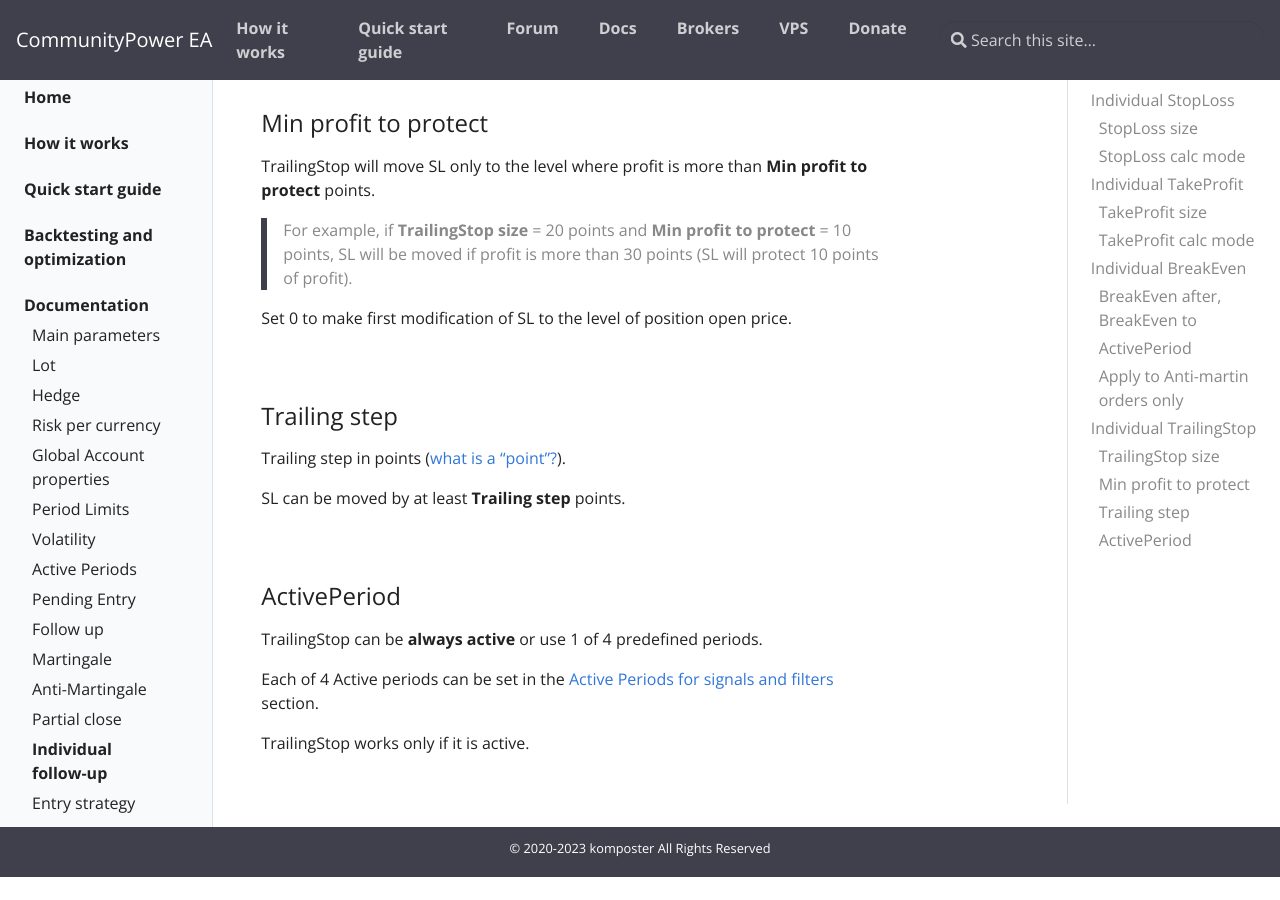
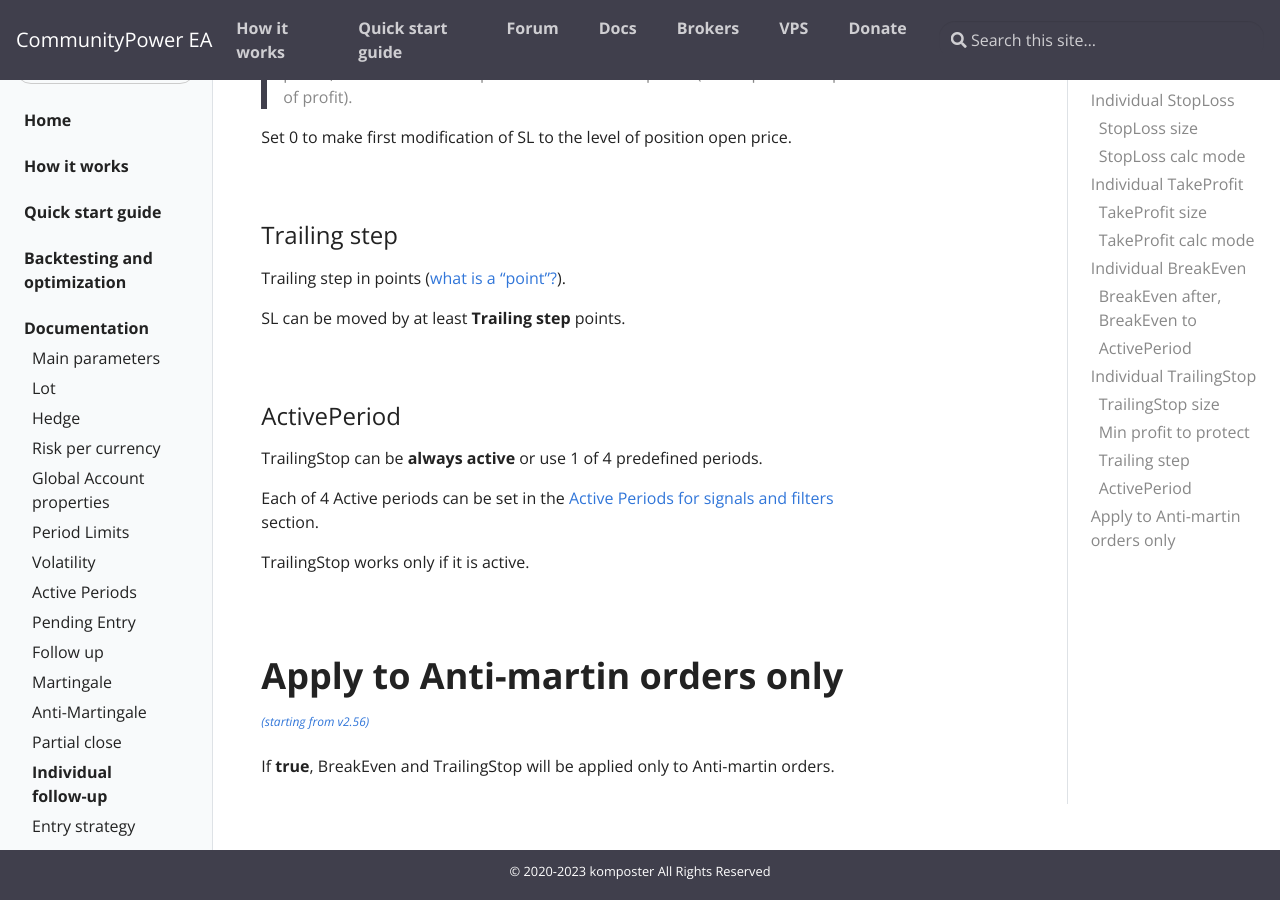
Before and after one commit to komposter/CommunityPowerEA.com, a Jekyll site: the page built from _docs/individual-follow-up.md, in a window 1280 px wide and 900 px high, scrolled down 3032 px. Built offline with Jekyll 4.4.1, drawn with Linux system fonts in a browser that asks for light colours; before the commit the page ends 3909 px from its top, so only the background shows below that; some of the changed text lies outside the part shown.

Commit message:
Content change

```diff
--- a/_docs/individual-follow-up.md
+++ b/_docs/individual-follow-up.md
@@ -83,13 +83,6 @@
 BreakEven works only if it is active.
 
 <br />
-
-### Apply to Anti-martin orders only
-<sup>[*(starting from v2.56)*](/docs/versions-history#20230818-1124-256)</sup>
-
-If **true**, BreakEven will be applied only to Anti-martin orders.
-
-<br />
 <br />
 
 # Individual TrailingStop
@@ -135,3 +128,11 @@
 Each of 4 Active periods can be set in the [Active Periods for signals and filters](/docs/active-periods) section.
 
 TrailingStop works only if it is active.
+
+<br />
+<br />
+
+# Apply to Anti-martin orders only
+<sup>[*(starting from v2.56)*](/docs/versions-history#20230818-1124-256)</sup>
+
+If **true**, BreakEven and TrailingStop will be applied only to Anti-martin orders.
--- a/_docs/versions-history.md
+++ b/_docs/versions-history.md
@@ -730,10 +730,14 @@
 
 <br />
 
-### 2023.11.27-12.02 (2.58)
+### 2023.11.27-12.14 (2.58)
 * [+] [Directional change filter](/docs/signals-and-filters#directional-change-filter) : Change dir after profit
 * [*] [Max Current Spread](/docs/signals-and-filters#max-current-spread) filter allows to trade if spread is equal to max allowed
 * [+] PartialClose: [Max profitable orders to close](/docs/partial-close#max-profitable-orders-to-close) parameter
+* [+] Anti-martin: [New deal on the end of the bar only](/docs/anti-martingale#new-deal-on-the-end-of-the-bar-only)
+* [+] Individual FollowUp: [Apply to Anti-martin orders only](/docs/individual-follow-up#apply-to-anti-martin-orders-only) works for both Individual BE and Individual TS
+
+{% include alert.html type="warning" title="Warning" content="All set-files with active Individual BE and TS must be reviewed!" %}
 
 [<button class="btn btn-success">Download v2.57.3 for MT5</button>]({{site.baseurl}}/assets/EAs/CommunityPower 2.57.3.ex5)
 [<button class="btn btn-primary">Download v2.57.3 for MT4</button>]({{site.baseurl}}/assets/EAs/CommunityPower 2.57.3.ex4)
```
Also changed, not shown: _docs/anti-martingale.md (+7 -0 lines), _docs/partial-close.md (+1 -1 lines), _docs/signals-and-filters.md (+1 -1 lines).
